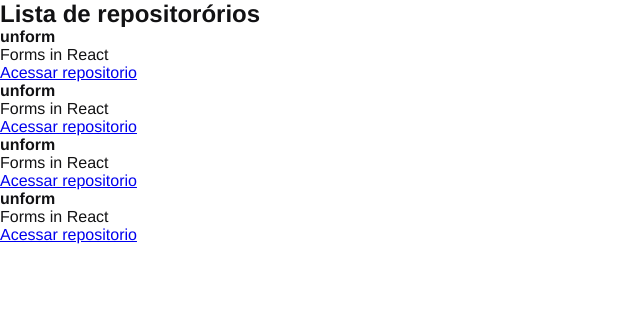
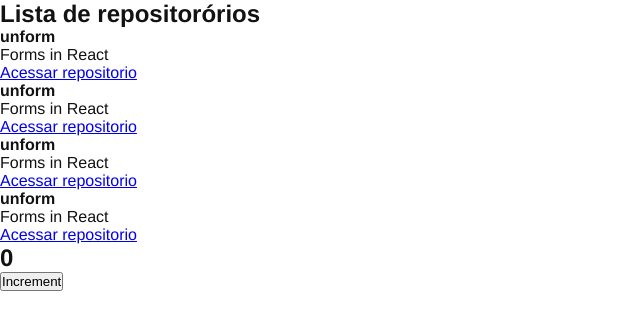
Before and after one commit to renanferminojc/rocketseat, a React app in the folder ignite/trilha-react/01-github-explorer/: page / in a window 1280 px wide. Shown: the top 330 px of the page, without its empty margins (0-640 px from the left). Built offline with nearby package versions, Linux system fonts and the light colour scheme.

Commit message:
estado do componente

```diff
--- a/ignite/trilha-react/01-github-explorer/src/App.jsx
+++ b/ignite/trilha-react/01-github-explorer/src/App.jsx
@@ -1,5 +1,11 @@
+import { Counter } from "./components/Counter";
 import { RepositoryList } from "./components/RepositoryList";
 
 export function App() {
-  return <RepositoryList />
+  return (
+    <>
+      <RepositoryList />
+      <Counter />
+    </>
+  )
 }
--- /dev/null
+++ b/ignite/trilha-react/01-github-explorer/src/components/Counter.jsx
@@ -0,0 +1,16 @@
+import { useState } from 'react';
+
+export function Counter() {
+  const [counter, setCounter] = useState(0)
+
+  function increment() {
+    setCounter(counter + 1)
+  }
+
+  return (
+    <div>
+      <h2>{counter}</h2>
+      <button type="button" onClick={increment}>Increment</button>
+    </div>
+  )
+}
```
